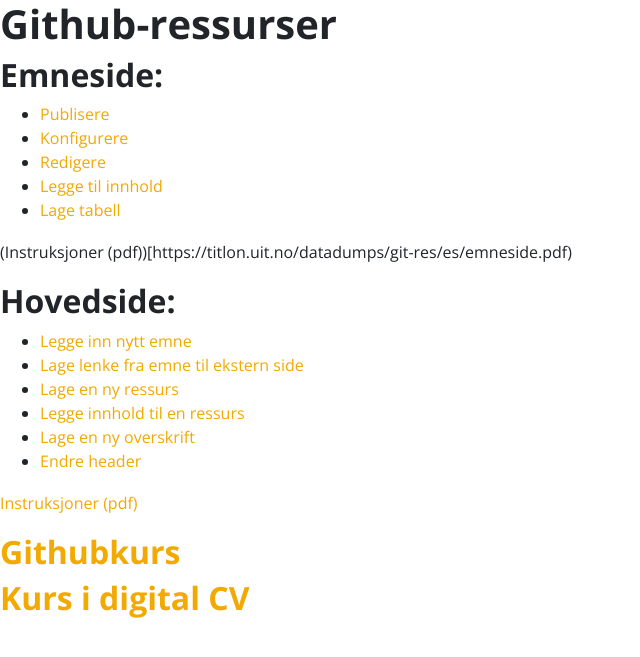
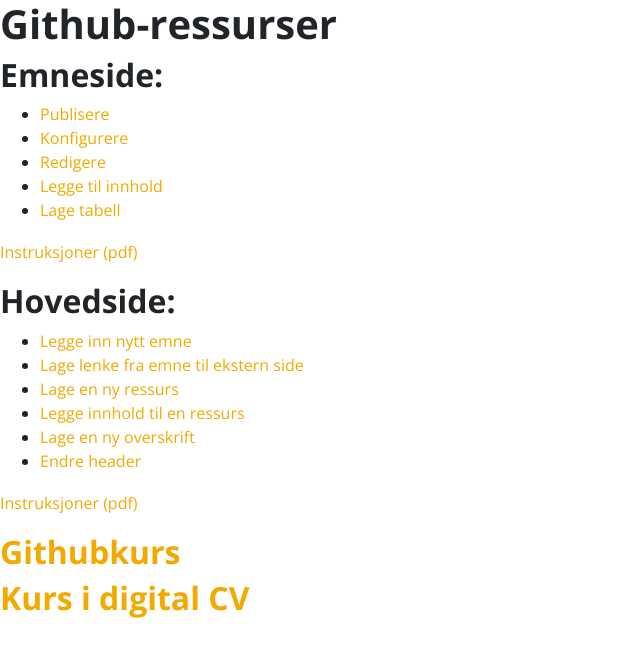
Before and after one commit to uit-econ/uit-econ.github.io, a Jekyll site: the page built from github-ressurser.md, in a window 1280 px wide. Shown: the top 657 px of the page, without its empty margins (0-640 px from the left). Built offline with Jekyll 4.4.1, drawn with Linux system fonts in a browser that asks for light colours; our own code applies the rules of GitHub Pages for plain Markdown files.

Commit message:
Update github-ressurser.md

```diff
--- a/github-ressurser.md
+++ b/github-ressurser.md
@@ -7,7 +7,7 @@
 * [Legge til innhold](https://titlon.uit.no/datadumps/git-res/es/video/4.mov)
 * [Lage tabell](https://titlon.uit.no/datadumps/git-res/es/video/5.mp4)
 
-(Instruksjoner (pdf))[https://titlon.uit.no/datadumps/git-res/es/emneside.pdf)
+[Instruksjoner (pdf)](https://titlon.uit.no/datadumps/git-res/es/emneside.pdf)
 
 
 
```
